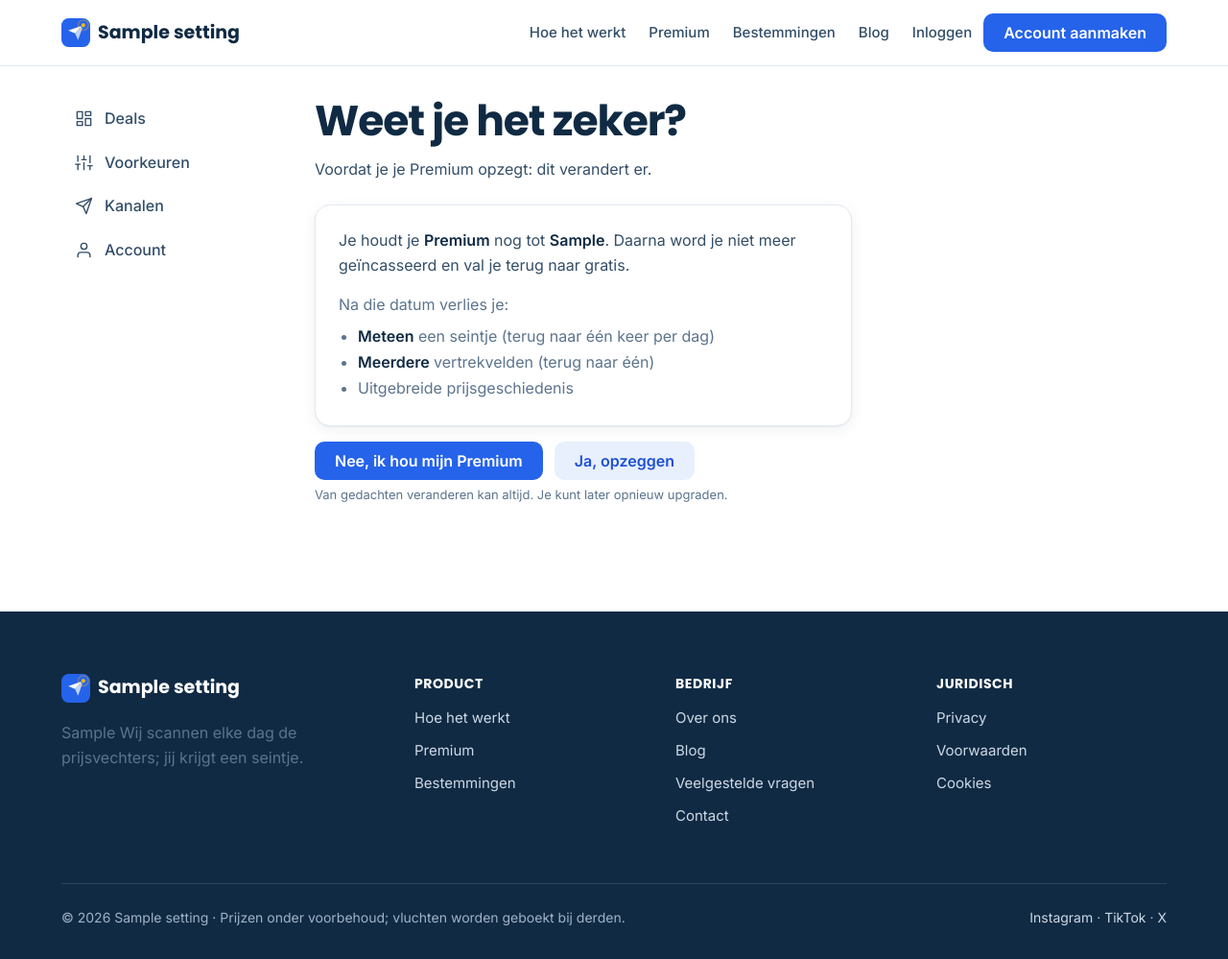
After one commit to garlicbreadarticbeet/ryanair-deals, a Python web app: template app/web/templates/cancel_confirm.html in a window 1280 px wide. The commit adds this page. Shown: the whole page at 96% size. Run offline with Jinja, Linux system fonts and the light colour scheme; the template is opened without the code that fills it: most values are stand-ins (such as "Sample title", 1, 10 or a date in 2020).

Commit message:
Checkout in huisstijl + bevestigingsstap vóór opzeggen
- Lemon Squeezy-checkout: merk-kleur (#2563EB) op de betaalknop/accenten via
  checkout_options.button_color (licht thema). Logo/achtergrond stelt Tim in het
  LS-dashboard in onder Settings -> Design.
- Opzeggen ging direct bij de knop-klik (geen bevestiging). Nu gaat de knop op
  /account naar GET /account/cancel: een bevestigingsscherm dat de gevolgen toont
  (tot welke datum je Premium houdt, wat je daarna verliest) met de veilige
  'Nee, ik hou mijn Premium' als primaire actie en 'Ja, opzeggen' secundair. Pas
  na die bevestiging zegt POST /billing/cancel echt op, met een nette flash terug.
- account.html toont nu flash-berichten (was er niet); POST /billing/cancel
  redirect naar /account?canceled=1.
- Tests: bevestigingspagina voor premium, redirect voor gratis, redirect-doel.

Co-Authored-By: Claude Opus 4.8 <noreply@anthropic.com>

```diff
--- a/app/lemonsqueezy.py
+++ b/app/lemonsqueezy.py
@@ -16,6 +16,7 @@ from app.settings import settings
 
 _BASE = "https://api.lemonsqueezy.com/v1"
 _MEDIA = "application/vnd.api+json"
+_BRAND_BUTTON = "#2563EB"   # Vliegseintje-primair: kleurt de checkout-knop/accenten in de huisstijl
 
 
 class LemonSqueezyError(Exception):
@@ -50,6 +51,9 @@ def create_checkout(
             "type": "checkouts",
             "attributes": {
                 "checkout_data": checkout_data,
+                # Huisstijl op de hosted checkout: merk-kleur op knop/accenten, licht thema.
+                # (Logo + achtergrond stel je in het LS-dashboard in onder Settings -> Design.)
+                "checkout_options": {"button_color": _BRAND_BUTTON, "dark": False},
                 "product_options": {"redirect_url": redirect_url},
             },
             "relationships": {
--- a/app/web/templates/account.html
+++ b/app/web/templates/account.html
@@ -5,6 +5,8 @@
   <h1>Account</h1>
   <p class="sub">Je gegevens, je abonnement en je privacy — op één plek.</p>
 </div>
+
+{% if flash %}<div class="flash {{ flash_kind or 'ok' }}" style="max-width:640px">{{ flash }}</div>{% endif %}
 
 <div class="stack" style="max-width:640px">
   <div class="card">
@@ -20,9 +22,7 @@
     <div class="card">
       <h3>Premium opzeggen</h3>
       <p class="muted">Je toegang stopt aan het einde van de periode en je wordt daarna niet meer geïncasseerd.</p>
-      <form method="post" action="/billing/cancel">
-        <button class="btn secondary" type="submit">Abonnement opzeggen</button>
-      </form>
+      <a class="btn secondary" href="/account/cancel">Abonnement opzeggen</a>
     </div>
   {% else %}
     <div class="plan-card featured">
--- /dev/null
+++ b/app/web/templates/cancel_confirm.html
@@ -0,0 +1,30 @@
+{% extends "app_base.html" %}
+{% block title %}Premium opzeggen — {{ settings.brand_name }}{% endblock %}
+{% block app %}
+<div class="section__head" style="margin-bottom:24px">
+  <h1>Weet je het zeker?</h1>
+  <p class="sub">Voordat je je Premium opzegt: dit verandert er.</p>
+</div>
+
+<div class="stack" style="max-width:560px">
+  <div class="card">
+    <p>{% if period_end %}Je houdt je <strong>Premium</strong> nog tot <strong>{{ period_end }}</strong>.
+       {% else %}Je houdt je <strong>Premium</strong> tot het einde van je lopende periode.{% endif %}
+       Daarna word je niet meer geïncasseerd en val je terug naar gratis.</p>
+    <p class="muted" style="margin:14px 0 6px">Na die datum verlies je:</p>
+    <ul style="margin:0; padding-left:20px; color:var(--color-muted); line-height:1.7">
+      <li><strong>Meteen</strong> een seintje (terug naar één keer per dag)</li>
+      <li><strong>Meerdere</strong> vertrekvelden (terug naar één)</li>
+      <li>Uitgebreide prijsgeschiedenis</li>
+    </ul>
+  </div>
+
+  <div class="cta-row">
+    <a class="btn" href="/account">Nee, ik hou mijn Premium</a>
+    <form method="post" action="/billing/cancel" style="display:contents">
+      <button class="btn secondary" type="submit">Ja, opzeggen</button>
+    </form>
+  </div>
+  <p class="help">Van gedachten veranderen kan altijd. Je kunt later opnieuw upgraden.</p>
+</div>
+{% endblock %}
```
Also changed, not shown: app/web/views.py (+36 -4 lines), tests/test_website.py (+16 -1 lines).
